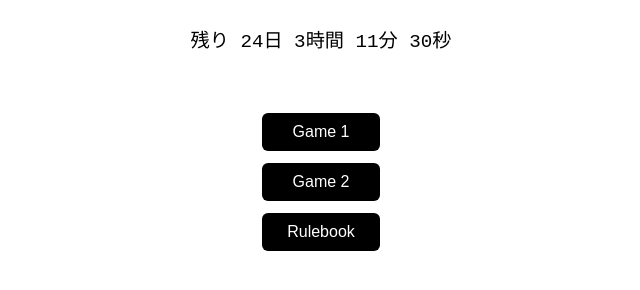
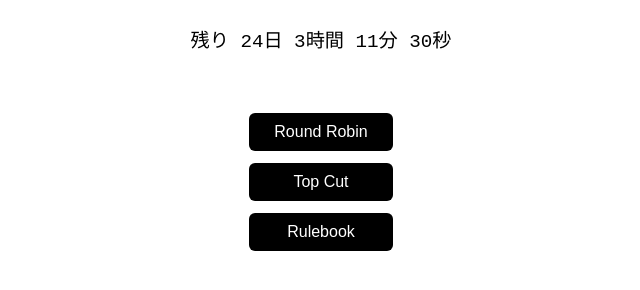
Before and after one commit to overheardbeyblade-eng/borderland, a plain HTML site: page index.html in a window 1280 px wide. Shown: the part 384-674 px from the top of the page, without its empty margins (319-959 px from the left). Drawn offline with Linux system fonts and the light colour scheme.

Commit message:
Update index.html

```diff
--- a/index.html
+++ b/index.html
@@ -62,8 +62,8 @@
   <div id="countdown"></div>
 
   <div class="button-container">
-    <button onclick="window.location.href='game1.html'">Game 1</button>
-    <button onclick="window.location.href='game2.html'">Game 2</button>
+    <button onclick="window.location.href='game1.html'">Round Robin</button>
+    <button onclick="window.location.href='game2.html'">Top Cut</button>
     <button onclick="window.location.href='rulebook.html'">Rulebook</button>
   </div>
 
```
